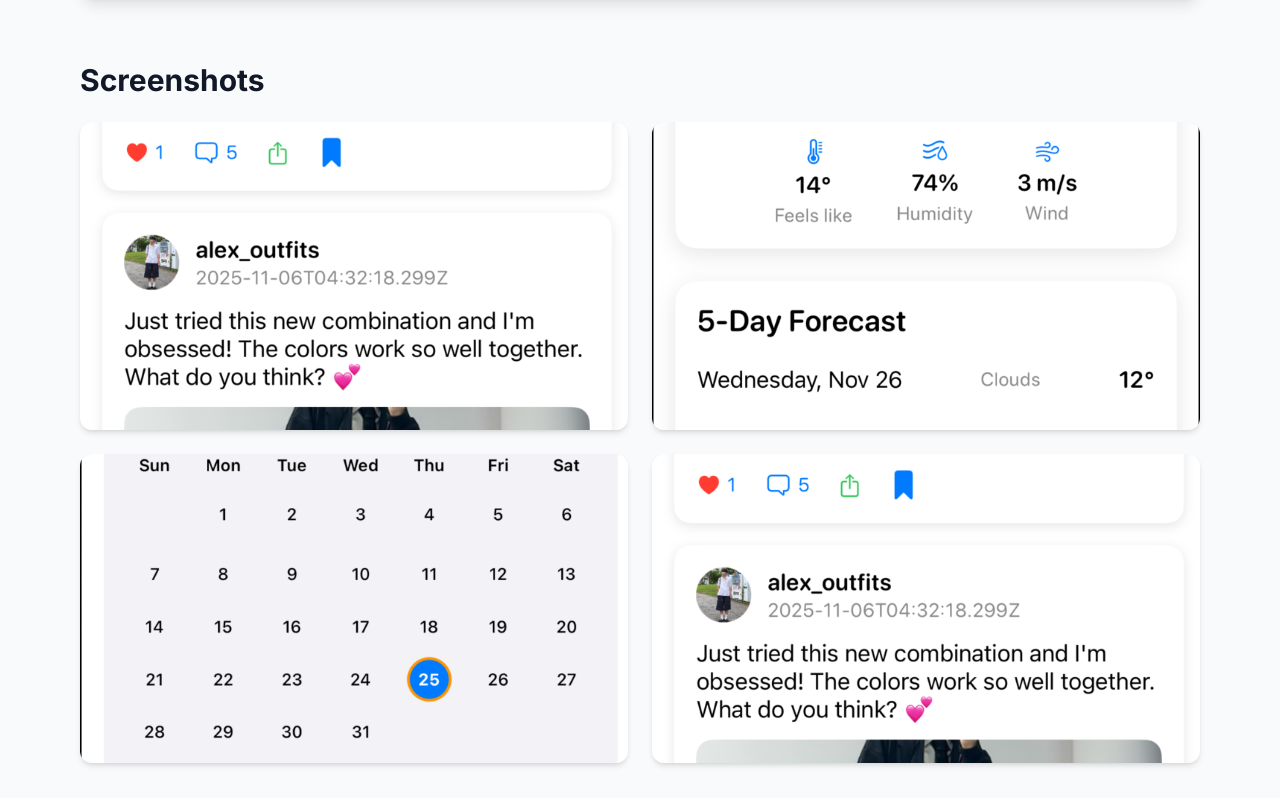
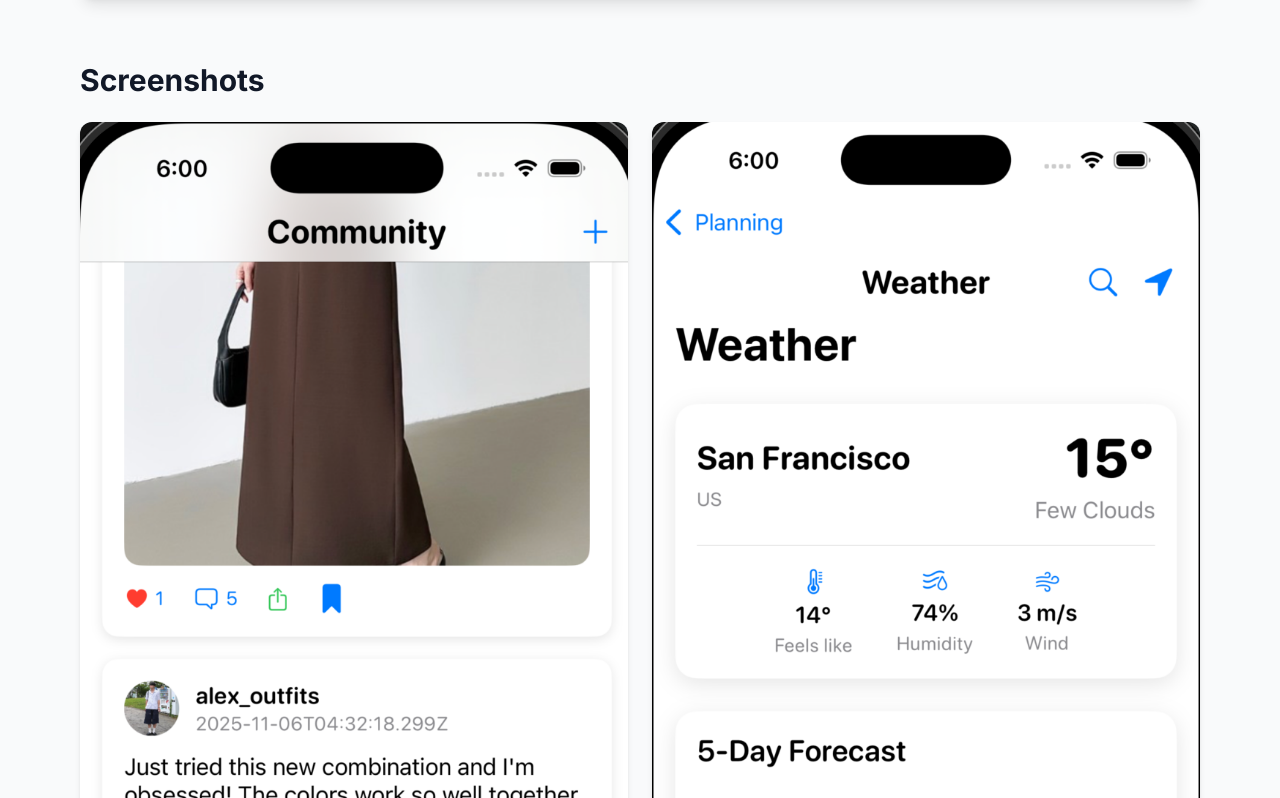
Before and after one commit to Hiroki0127/Portfolio25, a Next.js app: page /projects/outfitease in a window 1280 px wide. Shown: the part 1062-1860 px from the top of the page. Built offline with nearby package versions, Linux system fonts and the light colour scheme.

Commit message:
fix : photos cut off fix

```diff
--- a/app/projects/[slug]/page.tsx
+++ b/app/projects/[slug]/page.tsx
@@ -105,14 +105,14 @@ export default function ProjectPage({ params }: { params: { slug: string } }) {
               {project.screenshots.map((screenshot, index) => (
                 <div
                   key={index}
-                  className="bg-gray-200 rounded-xl overflow-hidden shadow-md hover:shadow-xl transition-shadow aspect-video"
+                  className="bg-gray-200 rounded-xl overflow-hidden shadow-md hover:shadow-xl transition-shadow"
                 >
                   <Image
                     src={screenshot}
                     alt={`${project.title} screenshot ${index + 1}`}
                     width={800}
-                    height={600}
-                    className="w-full h-full object-cover"
+                    height={1200}
+                    className="w-full h-auto object-contain"
                   />
                 </div>
               ))}
```
